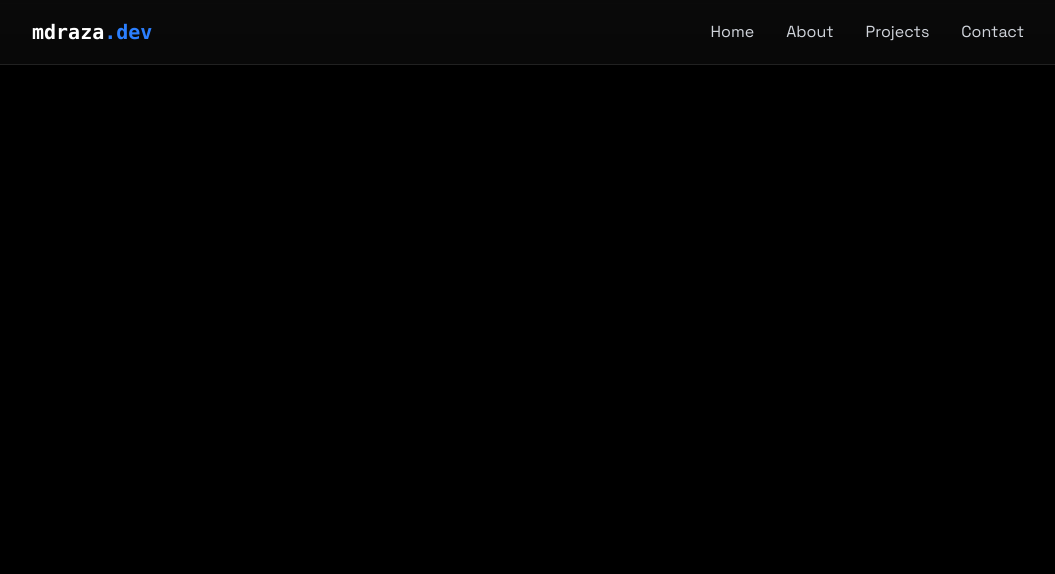
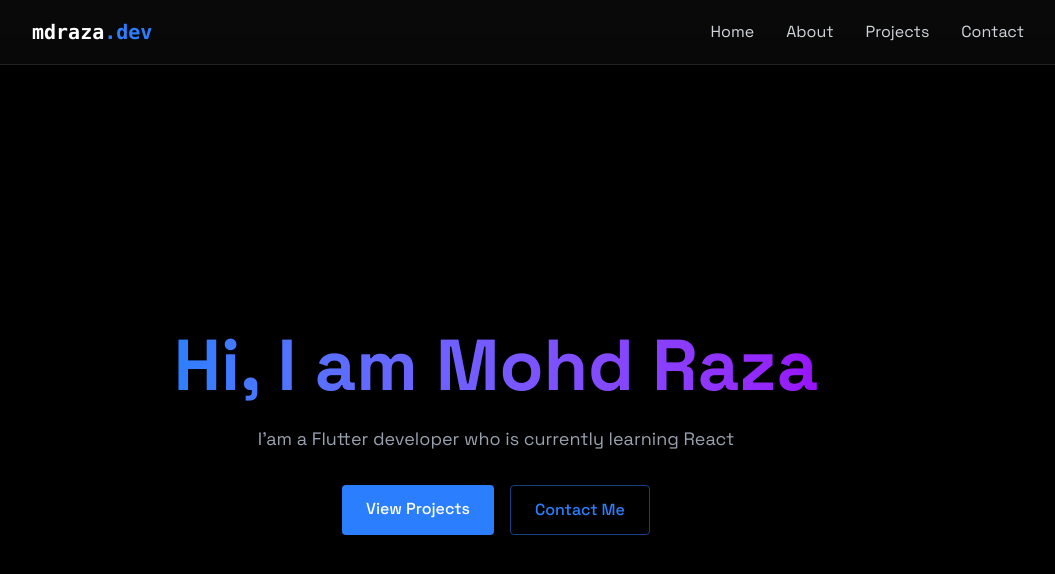
Before and after one commit to mdrazadev/reactportfolio, a React (Vite) app: page / in a window 1280 px wide. Shown: the top 574 px of the page, without its empty margins (144-1199 px from the left). Built offline with nearby package versions, Linux system fonts and the light colour scheme.

Commit message:
home section added

```diff
--- a/src/App.jsx
+++ b/src/App.jsx
@@ -4,6 +4,7 @@
 import { useState } from 'react';
 import { Navbar } from './components/Navbar';
 import { MobileMenu } from './components/MobileMenu';
+import { Home } from './components/sections/Home';
 function App() {
   const [isLoaded, setIsLoaded] = useState(false);
   const [menuOpen, setMenuOpen] = useState(false);
@@ -14,6 +15,7 @@
       <div className={`min-h-screen transition-opacity duration-700 ${isLoaded ? "opacity-100" : "opacity-0"} bg-black text-gray-100`}>
         <Navbar menuOpen={menuOpen} setMenuOpen={setMenuOpen} />
         <MobileMenu menuOpen={menuOpen} setMenuOpen={setMenuOpen} />
+        < Home />
       </div>
     </>
   )
--- a/src/components/sections/Home.jsx
+++ b/src/components/sections/Home.jsx
@@ -0,0 +1,26 @@
+export const Home = () => {
+    return (
+        <section id="home" className="min-h-screen flex justify-center items-center relative">
+            <div className="text-center z-10 px-4">
+                <h1 className="text-5xl md:text-7xl font-bold mb-6 bg-gradient-to-r from-blue-500 to-purple-600 bg-clip-text text-transparent leading-right">
+                    Hi, I am Mohd Raza
+                </h1>
+                <p className="text-gray-400 text-lg mb-8 max-w-lg mx-auto">
+                    I'am a Flutter developer who is currently learning React
+                </p>
+                <div className="flex justify-center space-x-4">
+                    <a
+                        href="#projects"
+                        className="bg-blue-500 text-white px-6 py-3 rounded font-medium transition relative overflow-hidden hover:-translate-y-0.5 hover:shadow-[0_0_15px_rgba(59,130,246,0.4)]">
+                        View Projects
+                    </a>
+                    <a
+                        href="#contact"
+                        className="border border-blue-500/50 text-blue-500 px-6 py-3 rounded font-medium transition-all duration-200 hover:-translate-y-0.5 hover:shadow-[0_0_15px_rgba(59,130,246,0.2)] hover:bg-blue-500/10">
+                        Contact Me
+                    </a>
+                </div>
+            </div>
+        </section>
+    );
+}
```
